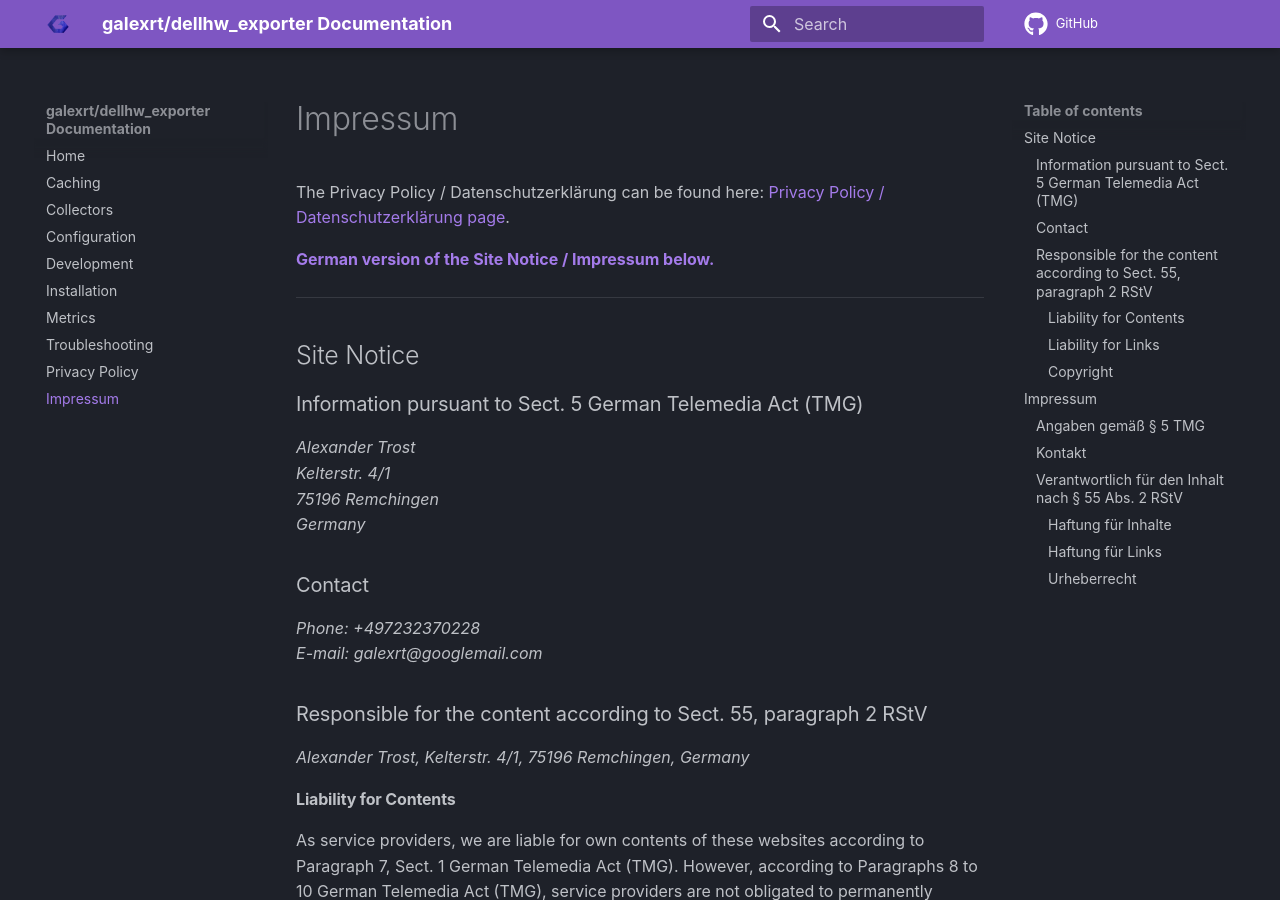
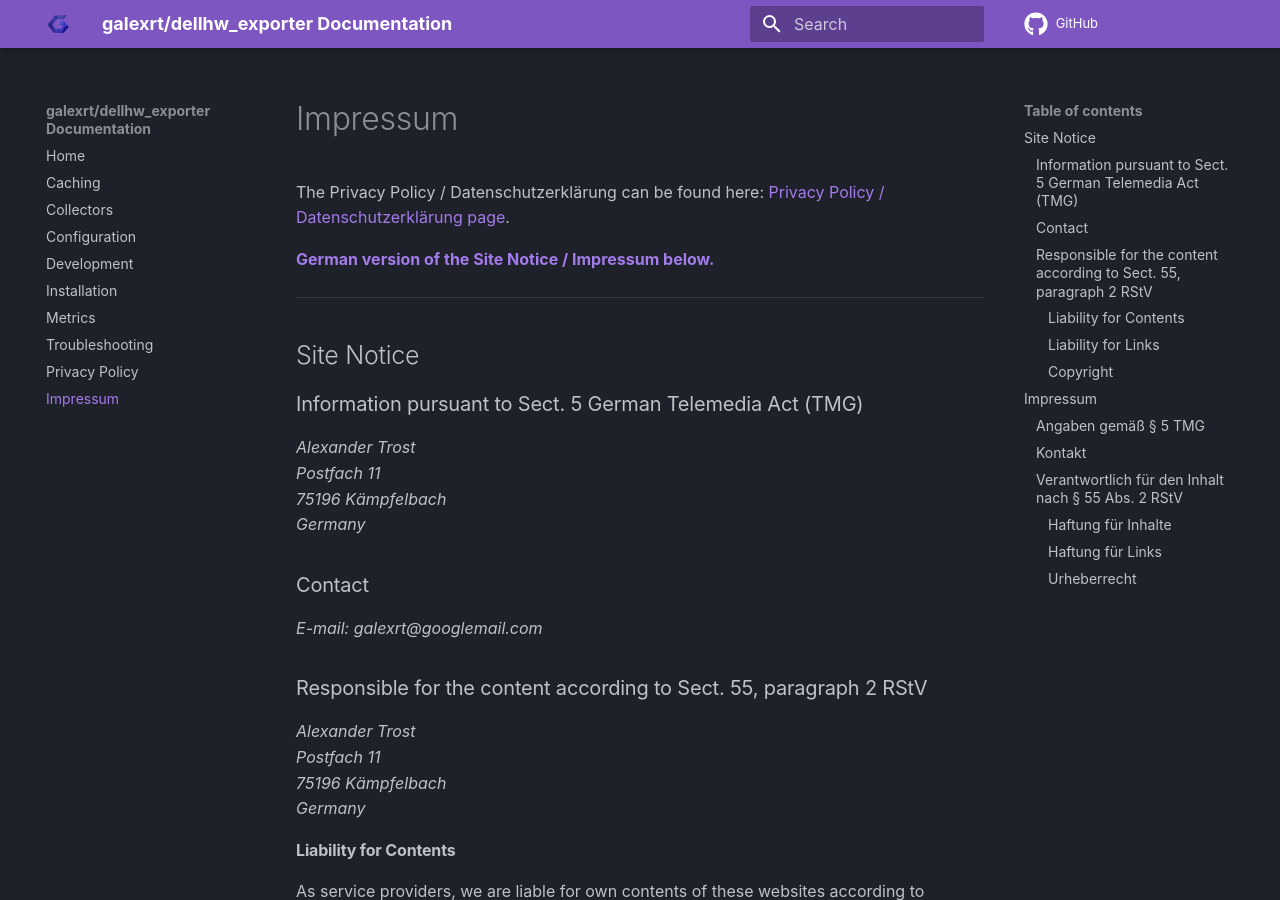
Before and after one commit to galexrt/dellhw_exporter, an MkDocs documentation site: the page built from docs/zsite-notice.md, in a window 1280 px wide and 900 px high. Built offline with MkDocs 1.6.1 and Material for MkDocs 9.7.7, drawn with Linux system fonts in a browser that asks for light colours; comment, search, counter and statistics services are not loaded; some of the changed text lies outside the part shown.

Commit message:
update docs pages
Signed-off-by: Alexander Trost <galexrt@googlemail.com>

```diff
--- a/docs/zsite-notice.md
+++ b/docs/zsite-notice.md
@@ -16,22 +16,24 @@ The Privacy Policy / Datenschutz­erklärung can be found here: [Privacy Policy
 
 <address>
 Alexander Trost<br />
-Kelterstr. 4/1<br />
-75196 Remchingen<br />
+Postfach 11<br />
+75196 Kämpfelbach<br />
 Germany
 </address>
 
 ### Contact
 
 <address>
-Phone: +497232370228<br />
 E-mail: galexrt@googlemail.com</p>
 </address>
 
 ### Responsible for the content according to Sect. 55, paragraph 2 RStV
 
 <address>
-Alexander Trost, Kelterstr. 4/1, 75196 Remchingen, Germany
+Alexander Trost<br />
+Postfach 11<br />
+75196 Kämpfelbach<br />
+Germany
 </address>
 
 #### Liability for Contents
@@ -64,22 +66,24 @@ English version below [Site Notice section](#site-notice).
 
 <address>
 Alexander Trost<br />
-Kelterstr. 4/1<br />
-75196 Remchingen<br />
+Postfach 11<br />
+75196 Kämpfelbach<br />
 Germany
 </address>
 
 ### Kontakt
 
 <address>
-Telefon: +497232370228<br />
 E-Mail: galexrt@googlemail.com
 </address>
 
 ### Verantwortlich für den Inhalt nach § 55 Abs. 2 RStV
 
 <address>
-Alexander Trost, Kelterstr. 4/1, 75196 Remchingen, Germany
+Alexander Trost<br />
+Postfach 11<br />
+75196 Kämpfelbach<br />
+Germany
 </address>
 
 #### Haftung für Inhalte
```
Also changed, not shown: docs/zprivacy-policy.md (+10 -8 lines).
